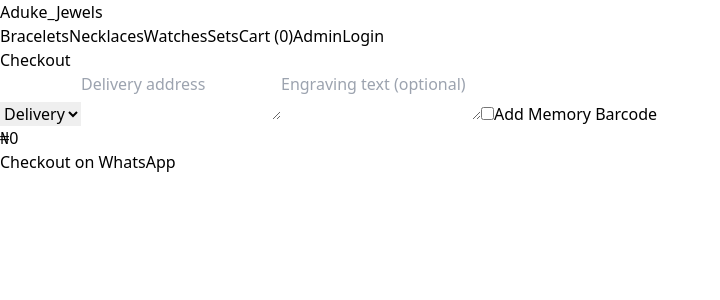
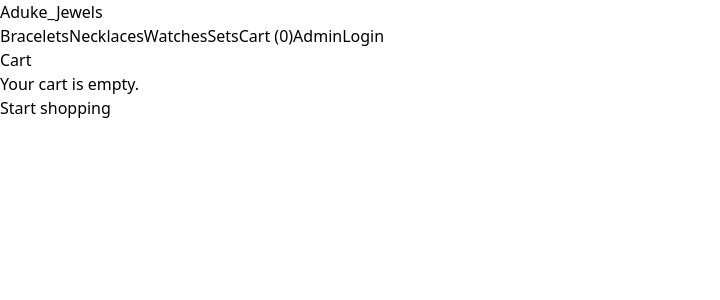
Before and after one commit to Bamtech-pixel/aduke-jewel, a React (Vite) app: page /cart in a window 1280 px wide. Shown: the top 300 px of the page, without its empty margins (0-720 px from the left). Built offline with nearby package versions, Linux system fonts and the light colour scheme.

Commit message:
Add website checkout alongside WhatsApp checkout

```diff
--- a/src/pages/Cart.jsx
+++ b/src/pages/Cart.jsx
@@ -1,202 +1,148 @@
-import { useMemo, useState } from "react";
-import QRCode from "react-qr-code";
+import { Link, useNavigate } from "react-router-dom";
+import { useMemo } from "react";
 
-const CART_KEY = "aduke_cart_v1";
-const USERS_KEY = "aduke_users_v1";
-const CURRENT_USER_KEY = "aduke_current_user_v1";
+const WHATSAPP_NUMBER = "09019027395";
 
-function read(key, fallback) {
-  try {
-    const v = localStorage.getItem(key);
-    return v ? JSON.parse(v) : fallback;
-  } catch {
-    return fallback;
-  }
-}
+export default function Cart({ cart = [], setCart }) {
+  const navigate = useNavigate();
 
-function write(key, value) {
-  try {
-    localStorage.setItem(key, JSON.stringify(value));
-  } catch {}
-}
+  const total = useMemo(() => {
+    return (cart || []).reduce(
+      (sum, it) => sum + Number(it.price || 0) * Number(it.qty || 1),
+      0
+    );
+  }, [cart]);
 
-export default function Cart({ cart, setCart }) {
-  const total = cart.reduce((sum, i) => sum + i.price, 0);
-
-  const WHATSAPP_NUMBER = "2349019027395";
-  const BUSINESS_NAME = "Aduke_Jewels";
-
-  const ACCOUNTS = [
-    { bank: "Wema Bank", accountNumber: "0243897830", accountName: "Alabi Oluwadamilola" },
-    { bank: "UBA", accountNumber: "2283546978", accountName: "Alabi Oluwadamilola" },
-  ];
-
-  const [deliveryType, setDeliveryType] = useState("Delivery");
-  const [address, setAddress] = useState("");
-  const [engravingText, setEngravingText] = useState("");
-  const [memoryBarcode, setMemoryBarcode] = useState(false);
-  const [memoryDetails, setMemoryDetails] = useState("");
-  const [showReceipt, setShowReceipt] = useState(false);
-
-  const orderCode = useMemo(() => {
-    const chars = "ABCDEFGHJKLMNPQRSTUVWXYZ23456789";
-    return (
-      "AJ-" +
-      Array.from({ length: 6 })
-        .map(() => chars[Math.floor(Math.random() * chars.length)])
-        .join("")
-    );
-  }, []);
-
-  const saveOrderToUser = () => {
-    const current = read(CURRENT_USER_KEY, null);
-    if (!current) return;
-
-    const users = read(USERS_KEY, []);
-    const userIndex = users.findIndex((u) => u.id === current.id);
-    if (userIndex === -1) return;
-
-    const order = {
-      orderCode,
-      date: new Date().toISOString(),
-      items: cart,
-      total,
-      deliveryType,
-      address: deliveryType === "Delivery" ? address : "",
-      engravingText,
-      memoryBarcode,
-      memoryDetails,
-      status: "Pending",
+  const removeItem = (index) => {
+    setCart((prev) => prev.filter((_, i) => i !== index));
   };
 
-    users[userIndex].orders = users[userIndex].orders || [];
-    users[userIndex].orders.unshift(order);
-
-    write(USERS_KEY, users);
-  };
+  const clearCart = () => setCart([]);
 
   const buildWhatsAppMessage = () => {
     const lines = [];
-    lines.push(`Hello ${BUSINESS_NAME} 👋`);
-    lines.push(`Order Code: ${orderCode}`);
+    lines.push("Hello Aduke_Jewels 👋");
+    lines.push("I want to order the following items:");
     lines.push("");
 
-    cart.forEach((item, i) => {
-      const size = item.size ? ` (${item.size})` : "";
-      lines.push(`${i + 1}. ${item.name}${size} — ₦${item.price.toLocaleString()}`);
+    cart.forEach((it, idx) => {
+      const name = it.name || "Item";
+      const size = it.size ? ` (${it.size})` : "";
+      const qty = it.qty ? ` x${it.qty}` : "";
+      const price = Number(it.price || 0);
+      lines.push(`${idx + 1}. ${name}${size}${qty} - ₦${price.toLocaleString()}`);
     });
 
     lines.push("");
-    lines.push(`Total: ₦${total.toLocaleString()}`);
-    lines.push(`Delivery: ${deliveryType}`);
-    if (deliveryType === "Delivery") lines.push(`Address: ${address}`);
+    lines.push(`Total: ₦${Number(total || 0).toLocaleString()}`);
+    lines.push("");
+    lines.push("Pickup or Delivery?:");
+    lines.push("Engraving text (if any):");
+    lines.push("Memory barcode? (Yes/No):");
 
-    if (engravingText) {
-      lines.push("");
-      lines.push(`Engraving: ${engravingText}`);
-    }
-
-    if (memoryBarcode) {
-      lines.push("");
-      lines.push("Memory Barcode: YES");
-      if (memoryDetails) lines.push(`Details: ${memoryDetails}`);
-    }
-
-    lines.push("");
-    lines.push("Payment Accounts:");
-    ACCOUNTS.forEach((a) =>
-      lines.push(`${a.bank}: ${a.accountNumber} (${a.accountName})`)
-    );
-
-    return lines.join("\n");
+    return encodeURIComponent(lines.join("\n"));
   };
 
-  const checkout = () => {
-    if (!cart.length) return;
-    saveOrderToUser();
-    setShowReceipt(true);
-    write(CART_KEY, cart);
-    window.open(
-      `https://wa.me/${WHATSAPP_NUMBER}?text=${encodeURIComponent(buildWhatsAppMessage())}`,
-      "_blank"
-    );
+  const checkoutOnWhatsapp = () => {
+    if (!cart?.length) return alert("Your cart is empty.");
+    const msg = buildWhatsAppMessage();
+    // Use international format helps sometimes, but your local works too:
+    // const wa = "2349019027395";
+    const wa = WHATSAPP_NUMBER;
+    window.open(`https://wa.me/${wa}?text=${msg}`, "_blank");
+  };
+
+  const checkoutOnWebsite = () => {
+    if (!cart?.length) return alert("Your cart is empty.");
+    navigate("/checkout");
   };
 
   return (
-    <div className="max-w-5xl mx-auto px-6 py-16">
-      <h1 className="text-3xl font-bold mb-6">Checkout</h1>
+    <div className="max-w-5xl mx-auto px-6 py-14">
+      <div className="flex items-center justify-between mb-6">
+        <h1 className="text-3xl font-bold">Cart</h1>
+        {cart?.length ? (
+          <button
+            onClick={clearCart}
+            className="text-sm px-4 py-2 border rounded hover:bg-gray-50"
+          >
+            Clear cart
+          </button>
+        ) : null}
+      </div>
 
-      {cart.map((item, i) => (
-        <div key={i} className="flex gap-4 border p-4 rounded mb-3">
-          <img src={item.image} className="w-20 h-20 rounded object-cover" />
+      {!cart?.length ? (
+        <div className="border rounded-2xl p-10 text-center">
+          <p className="text-gray-600 mb-6">Your cart is empty.</p>
+          <Link
+            to="/bracelets"
+            className="inline-block px-8 py-3 bg-black text-white rounded hover:opacity-90"
+          >
+            Start shopping
+          </Link>
+        </div>
+      ) : (
+        <div className="grid md:grid-cols-3 gap-8">
+          {/* ITEMS */}
+          <div className="md:col-span-2 space-y-4">
+            {cart.map((it, index) => (
+              <div key={index} className="border rounded-2xl p-4 flex gap-4">
+                <img
+                  src={it.image}
+                  alt={it.name}
+                  className="w-24 h-24 rounded-xl object-cover"
+                />
+
                 <div className="flex-1">
-            <p className="font-semibold">{item.name}</p>
-            {item.size && <p className="text-sm text-gray-500">{item.size}</p>}
-            <p>₦{item.price.toLocaleString()}</p>
+                  <p className="font-semibold">{it.name}</p>
+                  <p className="text-sm text-gray-500">
+                    {it.size ? it.size : "—"}
+                    {it.qty ? ` · Qty: ${it.qty}` : ""}
+                  </p>
+                  <p className="mt-2 font-bold">
+                    ₦{Number(it.price || 0).toLocaleString()}
+                  </p>
                 </div>
+
+                <button
+                  onClick={() => removeItem(index)}
+                  className="text-sm px-3 py-2 border rounded hover:bg-gray-50 h-fit"
+                >
+                  Remove
+                </button>
               </div>
             ))}
-
-      <div className="mt-6 space-y-3">
-        <select
-          value={deliveryType}
-          onChange={(e) => setDeliveryType(e.target.value)}
-          className="w-full border p-2 rounded"
-        >
-          <option>Delivery</option>
-          <option>Pickup</option>
-        </select>
-
-        {deliveryType === "Delivery" && (
-          <textarea
-            placeholder="Delivery address"
-            className="w-full border p-2 rounded"
-            value={address}
-            onChange={(e) => setAddress(e.target.value)}
-          />
-        )}
-
-        <textarea
-          placeholder="Engraving text (optional)"
-          className="w-full border p-2 rounded"
-          value={engravingText}
-          onChange={(e) => setEngravingText(e.target.value)}
-        />
-
-        <label className="flex gap-2 items-center text-sm">
-          <input
-            type="checkbox"
-            checked={memoryBarcode}
-            onChange={(e) => setMemoryBarcode(e.target.checked)}
-          />
-          Add Memory Barcode
-        </label>
-
-        {memoryBarcode && (
-          <textarea
-            placeholder="Memory barcode details"
-            className="w-full border p-2 rounded"
-            value={memoryDetails}
-            onChange={(e) => setMemoryDetails(e.target.value)}
-          />
-        )}
           </div>
 
-      <div className="mt-6 flex justify-between items-center">
-        <p className="text-xl font-bold">₦{total.toLocaleString()}</p>
+          {/* SUMMARY */}
+          <div className="border rounded-2xl p-6 h-fit">
+            <h2 className="text-xl font-semibold mb-4">Summary</h2>
+
+            <div className="flex items-center justify-between mb-4">
+              <p className="text-gray-600">Total</p>
+              <p className="text-2xl font-bold">
+                ₦{Number(total || 0).toLocaleString()}
+              </p>
+            </div>
+
             <button
-          onClick={checkout}
-          className="bg-black text-white px-6 py-3 rounded"
+              onClick={checkoutOnWebsite}
+              className="w-full py-3 rounded-lg bg-black text-white hover:opacity-90"
+            >
+              Checkout (Pay on Website)
+            </button>
+
+            <button
+              onClick={checkoutOnWhatsapp}
+              className="w-full py-3 rounded-lg border mt-3 hover:bg-gray-50"
             >
               Checkout on WhatsApp
             </button>
+
+            <p className="text-xs text-gray-500 mt-4">
+              Website checkout generates an Order Code + Payment QR and lets you track status.
+            </p>
           </div>
-
-      {showReceipt && (
-        <div className="mt-10 border p-6 rounded">
-          <p className="font-semibold mb-3">Order Receipt</p>
-          <QRCode value={orderCode} size={180} />
-          <p className="mt-2 text-sm">Order Code: {orderCode}</p>
         </div>
       )}
     </div>
```
Lines whose indentation alone changed are shown as unchanged.
